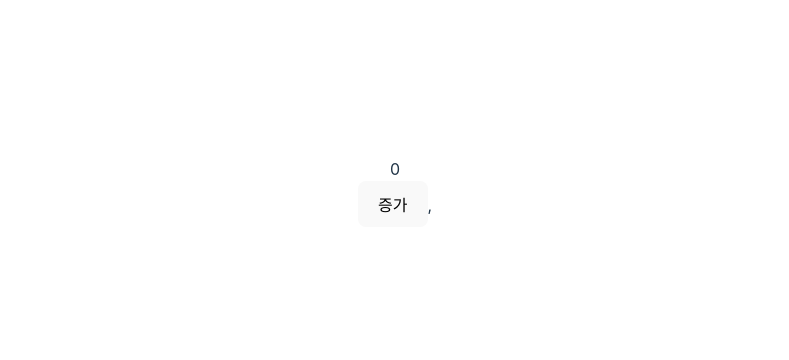
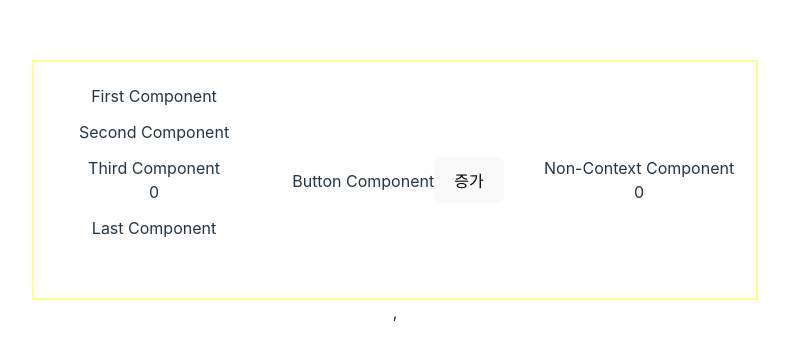
Before and after one commit to lchyun23/react, a React (Vite) app: page / in a window 1280 px wide. Shown: the part 208-568 px from the top of the page, without its empty margins (245-1034 px from the left). Built offline with nearby package versions, Linux system fonts and the light colour scheme.

Commit message:
fix: context 수정

```diff
--- a/src/App.css
+++ b/src/App.css
@@ -46,3 +46,13 @@
   opacity: 1 !important;
   transition: all 100ms ease-in;
 }
+
+.component-box {
+  border: 2px solid white;
+  padding: 10px;
+}
+
+.section-box {
+  border: 2px solid rgb(255, 255, 143);
+  padding: 10px;
+}
--- a/src/App.jsx
+++ b/src/App.jsx
@@ -1,36 +1,74 @@
-// context 사용법
-
 import '@/App.css'
 import { produce } from 'immer'
-import {
-  createContext,
-  useContext,
-  useEffect,
-  useLayoutEffect,
-  useReducer,
-  useRef,
-  useState,
-} from 'react'
+import { createContext, useContext, useState } from 'react'
 
-// Count 안에서 count를 넘기려면? - useState
-// useContext를 통해 CreatedContext 값 넘기기.
-function Count() {
-  const count = useContext(CreatedContext)
-  return <div>{count}</div>
+function LastComponent() {
+  return <div className='component-box'>Last Component</div>
 }
 
-const CreatedContext = createContext(0 /* Default Value-private context, DV */) // 0값을 제공한다. 숫자를 제공하는 context
+function ThirdComponent({ count }) {
+  return (
+    <div className='component-box'>
+      Third Component
+      <div>{count}</div>
+      <LastComponent />
+    </div>
+  )
+}
+
+function SecondComponent({ count }) {
+  return (
+    <div className='component-box'>
+      Second Component
+      <ThirdComponent count={count} />
+    </div>
+  )
+}
+
+function FirstComponent({ count }) {
+  return (
+    <div className='component-box'>
+      First Component
+      <SecondComponent count={count} />
+    </div>
+  )
+}
+
+function ButtonComponent({ onClick }) {
+  return (
+    <div className='component-box'>
+      Button Component
+      <button onClick={onClick}>증가</button>
+    </div>
+  )
+}
+
+function NonContextComponent({ count }) {
+  return (
+    <div className='component-box'>
+      Non-Context Component<div>{count}</div>
+    </div>
+  )
+}
 
 function App() {
   const [count, setCount] = useState(0)
 
   return (
-    // provider 설정 완료. initial value.
-    <CreatedContext.Provider value={count}>
-      <Count />
-      {/* consumer */}
-      <button onClick={(e) => setCount((previous) => previous + 1)}>증가</button>
-    </CreatedContext.Provider>
+    <div
+      className='section-box'
+      style={{
+        display: 'flex',
+        justifyContent: 'center',
+        alignItems: 'center',
+        gap: 16,
+        padding: 10,
+      }}
+    >
+      <FirstComponent count={count} />
+      <ButtonComponent onClick={(e) => setCount((previous) => previous + 1)} />
+      <NonContextComponent count={count} />
+    </div>
   )
 }
 
```
